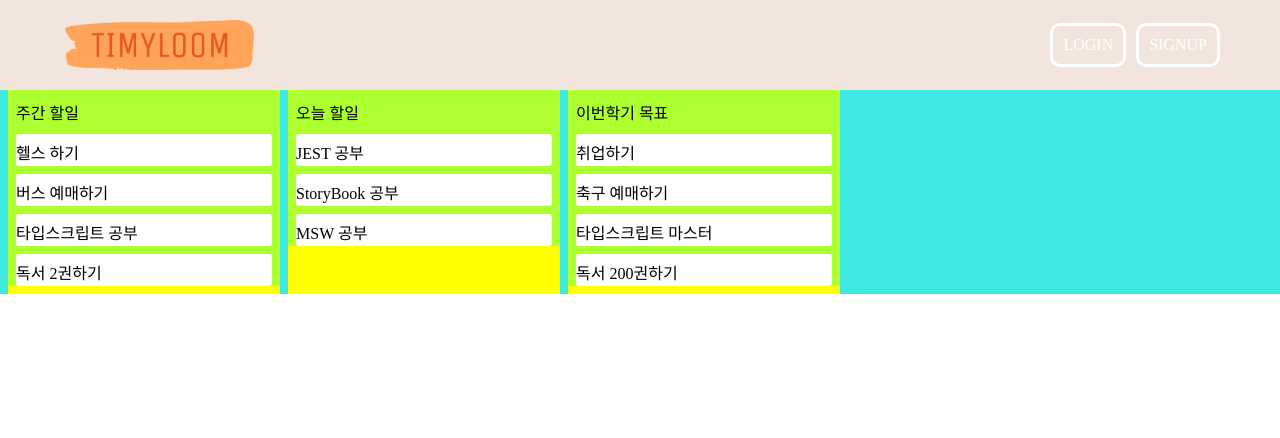
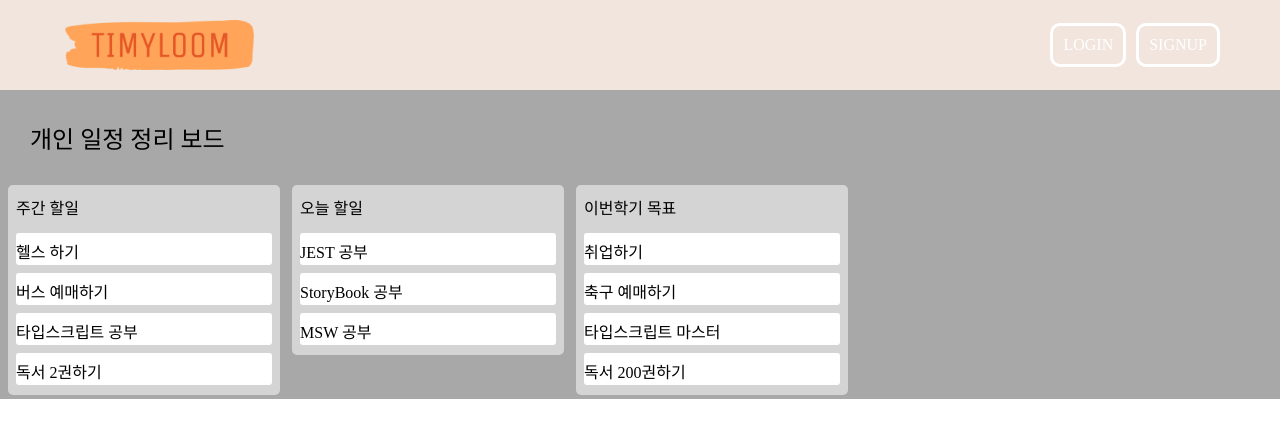
Before and after one commit to gachon-sw-academy-2023/Timyloom-React, a React (Vite) app: page /board/1 in a window 1280 px wide. Shown: the top 438 px of the page. Built offline with nearby package versions, Linux system fonts and the light colour scheme; what react-indexed-db would draw is missing.

Commit message:
FE-36 [CHORE] 보드 디자인 수정

```diff
--- a/src/components/Board/Board.tsx
+++ b/src/components/Board/Board.tsx
@@ -1,14 +1,9 @@
 import List from '@/components/Board/List';
 import * as S from '@/components/Board/BoardStyle';
-import { useRecoilState } from 'recoil';
 import { DragDropContext, Droppable, Draggable } from 'react-beautiful-dnd';
-import { boardsAtom } from '@/recoil/boardsAtom';
-import { useParams } from 'react-router-dom';
 
-function Board() {
-  let { boardId } = useParams();
-  const [boards, setBoards] = useRecoilState(boardsAtom);
-  let [board] = boards.filter((board) => board.boardId === boardId);
+function Board({ boards, setBoards, boardId }: any) {
+  let [board] = boards.filter((board: any) => board.boardId === boardId);
   let lists = board.lists;
 
   const onBeforeDragStart = () => {
@@ -44,7 +39,7 @@ function Board() {
     tempBoard.lists.map((list: any) => (list.listId === tempSourceList.listId ? tempSourceList : list));
     tempBoard.lists.map((list: any) => (list.listId === tempDestinationList.listId ? tempDestinationList : list));
     let newBoards = tempBoards.map((board: any) => (board.boardId === tempBoard.boardId ? tempBoard : board));
-    setBoards((prev) => newBoards);
+    setBoards((prev: any) => newBoards);
   };
 
   const reorderListPosition = (sourceIndex: any, destinationIndex: any) => {
@@ -53,7 +48,7 @@ function Board() {
     let [reorderList] = tempBoard.lists.splice(sourceIndex, 1);
     tempBoard.lists.splice(destinationIndex, 0, reorderList);
     let newBoards = tempBoards.map((board: any) => (board.boardId === tempBoard.boardId ? tempBoard : board));
-    setBoards((prev) => newBoards);
+    setBoards((prev: any) => newBoards);
   };
 
   return (
@@ -61,7 +56,7 @@ function Board() {
       <Droppable droppableId="board" type="moveList" direction="horizontal">
         {(provided) => (
           <S.BoardContainer ref={provided.innerRef} {...provided.droppableProps}>
-            {lists.map((list, index) => (
+            {lists.map((list: any, index: any) => (
               <List key={list.listId} listId={list.listId} listData={list} index={index}></List>
             ))}
             {provided.placeholder}
--- a/src/components/Board/BoardStyle.tsx
+++ b/src/components/Board/BoardStyle.tsx
@@ -1,7 +1,7 @@
 import styled from 'styled-components';
 
 export const BoardContainer = styled.div`
-  background-color: #3ee9e1;
+  background-color: #a8a8a8;
   white-space: nowrap;
   overflow-x: auto;
   height: 100%;
--- a/src/components/Board/ListStyle.tsx
+++ b/src/components/Board/ListStyle.tsx
@@ -1,23 +1,22 @@
 import styled from 'styled-components';
 
 export const ListWrapper = styled.div`
-  background-color: yellow;
   &:first-child {
     margin-left: 8px;
   }
   width: 272px;
   display: inline-block;
   flex: 0 0 272px;
-  margin: 0 4px;
+  margin: 0 6px;
 `;
 
 export const ListContent = styled.div`
-  background-color: greenyellow;
-  border-radius: 3px;
+  background-color: #d4d4d4;
+  border-radius: 5px;
 `;
 
 export const ListDroppable = styled.div`
   min-height: 50px;
-  margin: 0 4px;
-  padding: 0 4px;
+  margin: 4px;
+  padding: 0px 4px 2px 4px;
 `;
--- a/src/pages/Board/index.tsx
+++ b/src/pages/Board/index.tsx
@@ -1,12 +1,18 @@
 import Board from '@/components/Board/Board';
 import * as S from '@/pages/Board/indexStyle';
 import { useParams } from 'react-router-dom';
+import { useRecoilState } from 'recoil';
+import { boardsAtom } from '@/recoil/boardsAtom';
 
 function BoardPage() {
   let { boardId } = useParams(); // 추후에 board를 구분하는 변수로 사용!
+  const [boards, setBoards] = useRecoilState(boardsAtom);
+  let [board] = boards.filter((board: any) => board.boardId === boardId);
+
   return (
     <S.BoardWrapper>
-      <Board />
+      <S.BoardTitle>{board.boardTitle}</S.BoardTitle>
+      <Board boards={boards} setBoards={setBoards} boardId={boardId} />
     </S.BoardWrapper>
   );
 }
--- a/src/pages/Board/indexStyle.tsx
+++ b/src/pages/Board/indexStyle.tsx
@@ -2,5 +2,10 @@ import styled from 'styled-components';
 
 export const BoardWrapper = styled.div`
   width: 100%;
-  background-color: yellow;
+  background-color: #a8a8a8;
 `;
+
+export const BoardTitle = styled.div`
+  font-size: 1.5rem;
+  padding: 30px;
+`;
```
